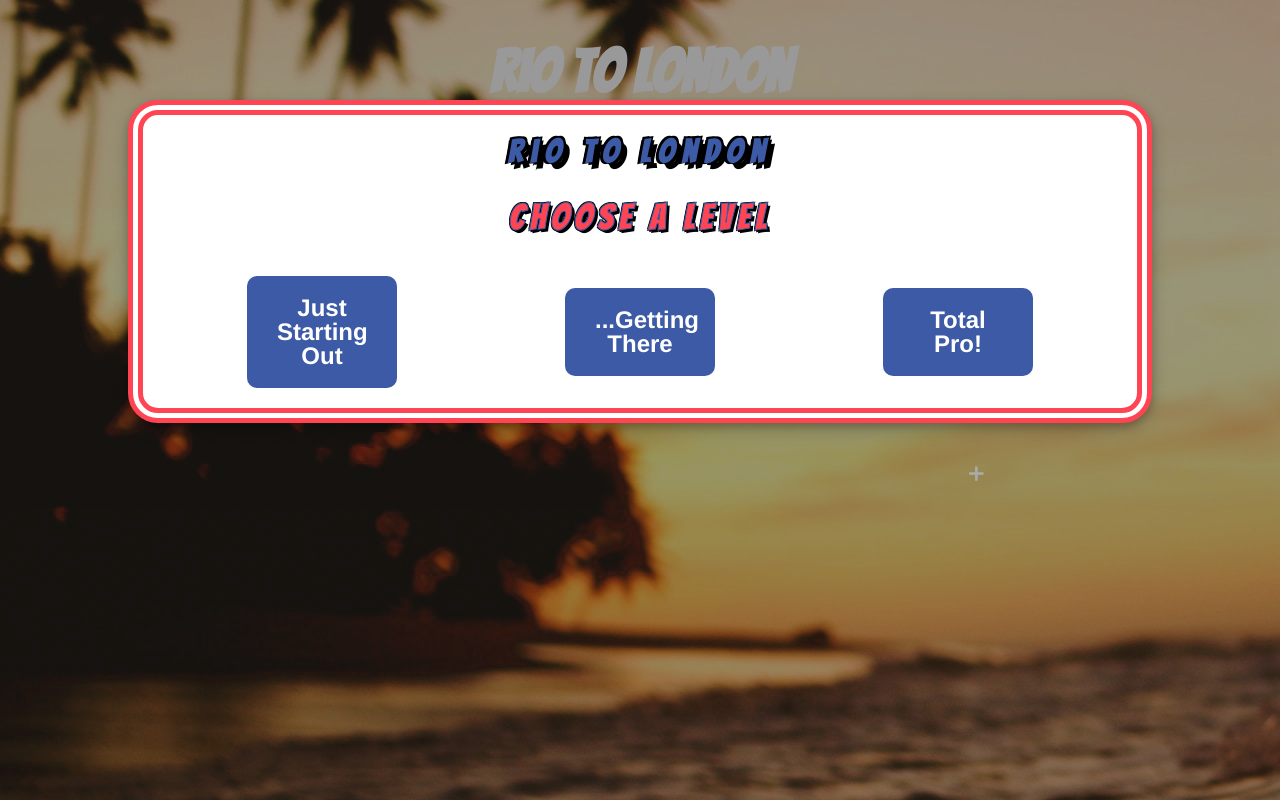
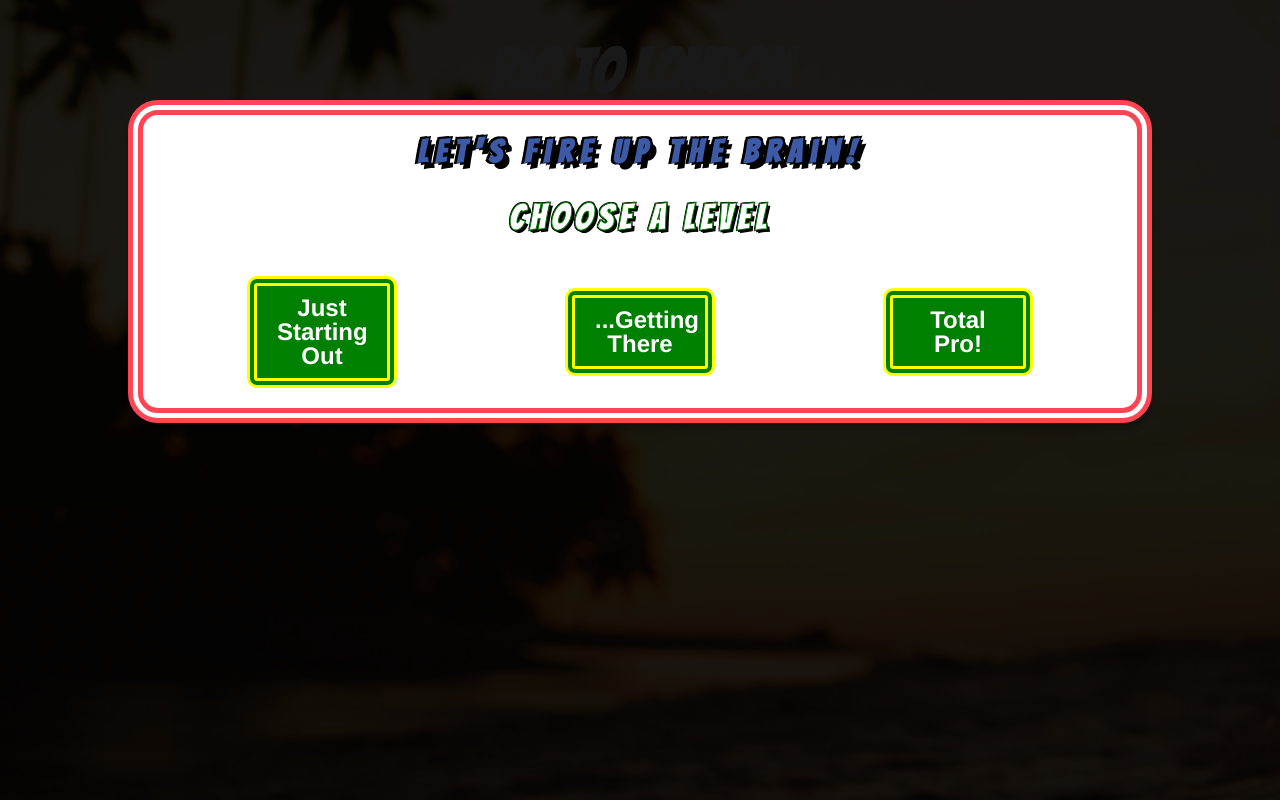
Before and after one commit to LRomero2/Portuguese-memory-game, a plain HTML site: page gamepage.html in a window 1280 px wide. Drawn offline with nearby package versions, Linux system fonts and the light colour scheme.

Commit message:
Changing the popup choice box.

```diff
--- a/assets/css/style.css
+++ b/assets/css/style.css
@@ -508,7 +508,7 @@ footer {
   height: 100%;
   overflow: auto;
   background-color: rgb(0, 0, 0);
-  background-color: rgba(0, 0, 0, 0.4);
+  background-color: rgba(0, 0, 0, 0.9);
 }
 
 /* modal close Button */
@@ -589,8 +589,8 @@ animation-duration: 0.4s
 }
 
 button {
-  background: #ff4554;
-  border: double #3c5aa6 10px;
+  background: green;
+  border: double yellow 10px;
   -webkit-border-radius: 10px;
   -moz-border-radius: 10px;
   border-radius: 10px;
@@ -603,13 +603,13 @@ button {
 }
 
 button:hover {
-  background: #e60012;
+  background: yellow;
   text-decoration: none;
 }
 
 .level-button {
   width: 150px;
-  background-color:#3c5aa6;
+  background-color:green;
 }
 
 .site-title.start {
@@ -620,12 +620,12 @@ button:hover {
 .choose {
   font-family: 'Bangers', cursive;
   font-size: 35px;
-  color: #ff4554;
+  color: white;
   margin: 10px 0 40px;
   text-align: center;
   text-shadow: 3px 3px 0 #000, -1px -1px 0 #000, 1px -1px 0 #000, -1px 1px 0 #000, 1px 2px 0 #000;
   letter-spacing: 6px;
-  -webkit-text-stroke: 1px #3c5aa6;
+  -webkit-text-stroke: 1px green;
   width: 100%;
 }
 
--- a/gamepage.html
+++ b/gamepage.html
@@ -89,8 +89,8 @@
 	<!-- Start Modal -->
 	<div id="startModal" class="modal">
 		<div class="modal-content">
-			<div class="close" id="close-start">&times;</div>
-			<h1 class="site-title start">Rio To London</h1>
+			<!---<div class="close" id="close-start">&times;</div>---->
+			<h1 class="site-title start">Let's Fire Up The Brain!</h1>
 			<!--<h2 class="tag-line start">&ldquo;Can you save the day!!&rdquo;</h2>---->
 			<h3 class="choose start">Choose a level</h3>
 			<button id="easy-level" class="level-button">Just Starting Out</button>
```
